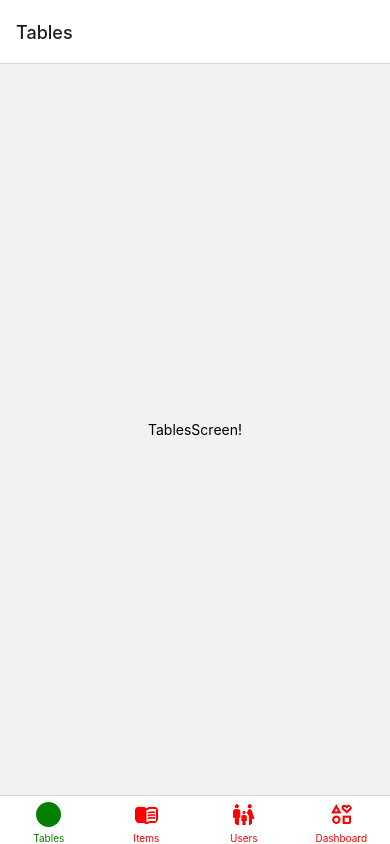
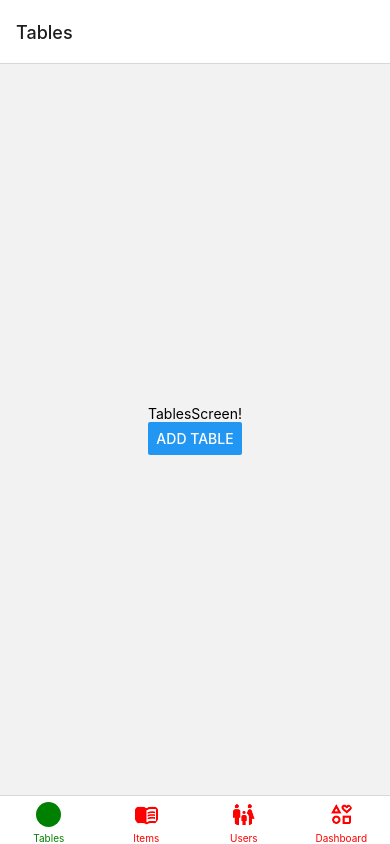
Before and after one commit to AmitRohan/gyaat, a React Native app: screen /Tables in a window 390 px wide. Built offline with nearby package versions, Linux system fonts and the light colour scheme; grey boxes are pictures that could not be loaded.

Commit message:
Added Buttons & Navigation Event

```diff
--- a/screens/ItemsScreen.js
+++ b/screens/ItemsScreen.js
@@ -1,10 +1,14 @@
 import * as React from 'react';
-import {Text, View} from 'react-native';
+import {Text, View, Button} from 'react-native';
 
-function ItemsScreen() {
+function ItemsScreen({navigation}) {
   return (
     <View style={{flex: 1, justifyContent: 'center', alignItems: 'center'}}>
       <Text>ItemsScreen!</Text>
+      <Button
+        onPress={() => navigation.navigate('New Item', {msg: 'HI'})}
+        title="Add Item"
+      />
     </View>
   );
 }
--- a/screens/TablesScreen.js
+++ b/screens/TablesScreen.js
@@ -1,10 +1,14 @@
 import * as React from 'react';
-import {Text, View} from 'react-native';
+import {Text, View, Button} from 'react-native';
 
-function TablesScreen() {
+function TablesScreen({navigation}) {
   return (
     <View style={{flex: 1, justifyContent: 'center', alignItems: 'center'}}>
       <Text>TablesScreen!</Text>
+      <Button
+        onPress={() => navigation.navigate('New Table', {msg: 'HI'})}
+        title="Add Table"
+      />
     </View>
   );
 }
--- a/screens/UsersScreen.js
+++ b/screens/UsersScreen.js
@@ -1,10 +1,14 @@
 import * as React from 'react';
-import {Text, View} from 'react-native';
+import {Text, View, Button} from 'react-native';
 
-function UsersScreen() {
+function UsersScreen({navigation}) {
   return (
     <View style={{flex: 1, justifyContent: 'center', alignItems: 'center'}}>
       <Text>UsersScreen!</Text>
+      <Button
+        onPress={() => navigation.navigate('New User', {msg: 'HI'})}
+        title="Add User"
+      />
     </View>
   );
 }
```
